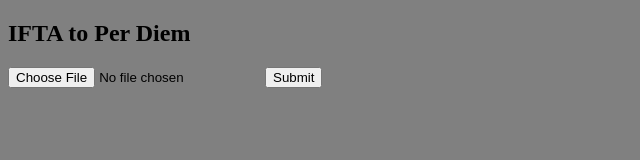
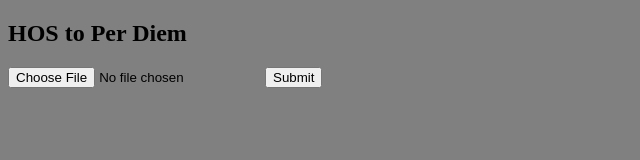
Before and after one commit to gabedaly/iftatodiem, a plain HTML site: page index.html in a window 1280 px wide. Shown: the full height of the page, 0-640 px from the left. Drawn offline with Linux system fonts and the light colour scheme.

Commit message:
Starting Over

```diff
--- a/app.js
+++ /dev/null
@@ -1 +0,0 @@
-console.log('hello');
--- a/index.html
+++ b/index.html
@@ -9,13 +9,11 @@
   </head>
   <body>
     <section>
-      <h1>IFTA to Per Diem</h1>
+      <h1>HOS to Per Diem</h1>
       <form method="post" target="_self" class="form">
         <input type="file" name="file" />
         <button type="submit" class="btn">Submit</button>
       </form>
     </section>
-
-    <!--<script src="app.js"></script>-->
   </body>
 </html>
--- a/package.json
+++ /dev/null
@@ -1,5 +0,0 @@
-{
-  "dependencies": {
-    "exceljs": "^4.3.0"
-  }
-}
```
Also changed, not shown: 2 other files.
